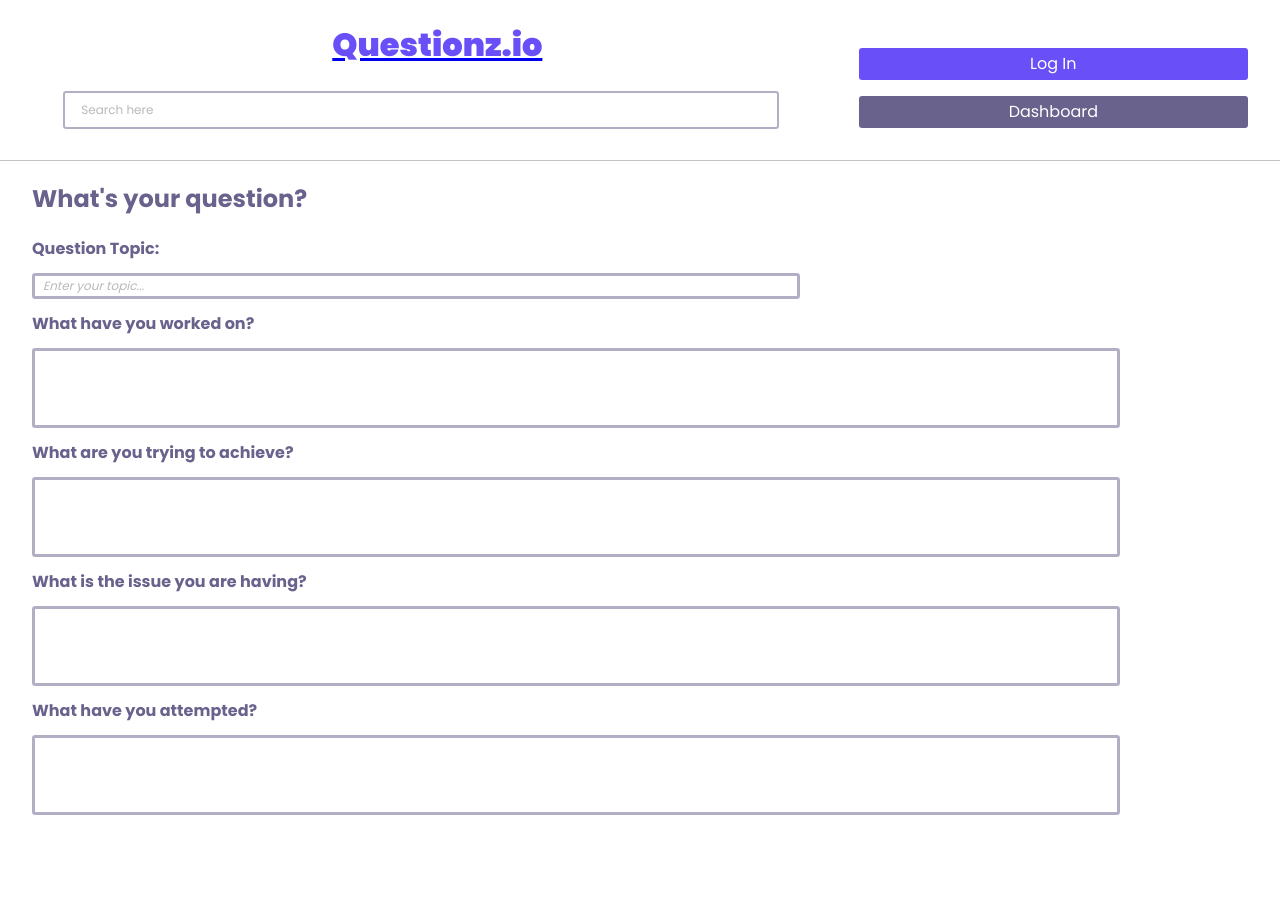
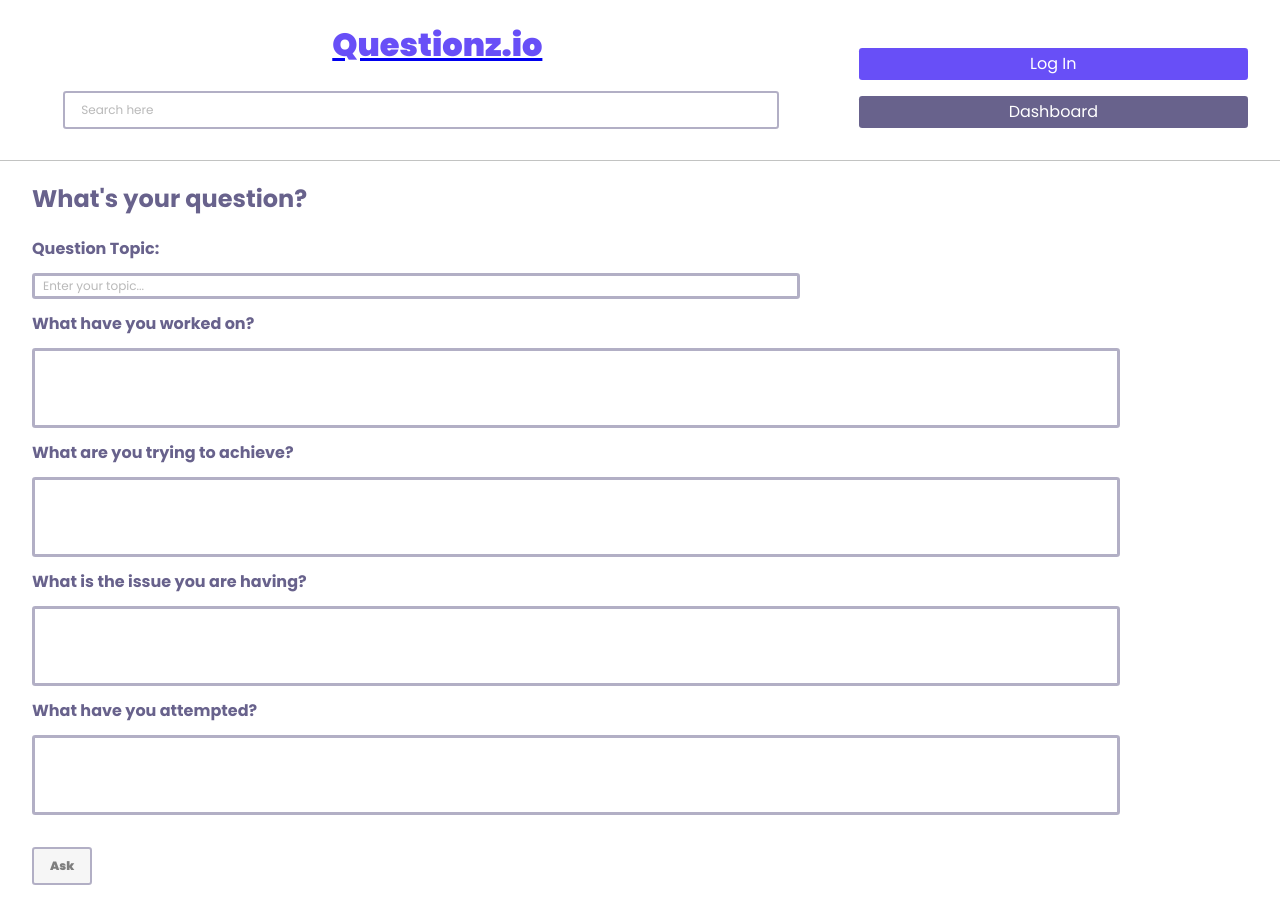
Before and after one commit to JaredS129/student-project--agile-dev-ops--aws-backend, a React (Create React App) app: page /askQuestion in a window 1280 px wide. Before the commit the page ends 827 px from the top, so only its background shows below. Built offline with nearby package versions, Linux system fonts and the light colour scheme.

Commit message:
Created ask question button in AskQuestion.js

```diff
--- a/src/components/askquestion/AskQuestion.css
+++ b/src/components/askquestion/AskQuestion.css
@@ -38,3 +38,19 @@
     padding-left: 0.5rem;
     margin: 0.75rem 2rem;
   }
+
+  .button-format {
+        display: block;
+        width: fit-content;
+        font-weight: 900;
+        color: black;
+        border-color: #68628c !important;
+        opacity: 0.5;
+        border: 0.15rem solid;
+        border-radius: 0.2rem;
+        font-size: 0.75rem;
+        padding: 0.5rem 1rem;
+        margin-top: 2rem;
+        margin-left: 2rem;
+        margin-bottom: 2rem;
+  }
--- a/src/components/askquestion/AskQuestion.js
+++ b/src/components/askquestion/AskQuestion.js
@@ -16,7 +16,9 @@
     <div>
       <h2 className="h2-format">What's your question?</h2>
       <form>
-        <label className="label-format" htmlFor="topic">Question Topic:</label>
+        <label className="label-format" htmlFor="topic">
+          Question Topic:
+        </label>
         <div>
           <input
             className="topic-format"
@@ -40,7 +42,10 @@
             onChange={(e) => setWorkOn(e.target.value)}
           />
         </div>
-        <label className="label-format" htmlFor="What are you trying to achieve?">
+        <label
+          className="label-format"
+          htmlFor="What are you trying to achieve?"
+        >
           What are you trying to achieve?
         </label>
         <div>
@@ -53,7 +58,10 @@
             onChange={(e) => setTryAchieve(e.target.value)}
           />
         </div>
-        <label className="label-format" htmlFor="What is the issue you are having?">
+        <label
+          className="label-format"
+          htmlFor="What is the issue you are having?"
+        >
           What is the issue you are having?
         </label>
         <div>
@@ -80,6 +88,7 @@
           />
         </div>
       </form>
+      <button className="button-format">Ask</button>
     </div>
   );
 };
--- a/src/components/questionlist/Question.css
+++ b/src/components/questionlist/Question.css
@@ -52,7 +52,7 @@
   grid-area: summary;
 }
 
-.topic-format {
+.topic-layout {
   font-family: "Poppins";
   grid-area: topic;
   font-style: italic
--- a/src/components/questionlist/Question.js
+++ b/src/components/questionlist/Question.js
@@ -15,7 +15,7 @@
         )}
       </p>
       <p className="summary-format">{summary}</p>
-      <p className="topic-format">{topic}</p>
+      <p className="topic-layout">{topic}</p>
     </li>
   );
 };
--- a/src/components/questionlist/QuestionList.css
+++ b/src/components/questionlist/QuestionList.css
@@ -9,7 +9,7 @@
   }
 
 .link-format {
-    display: grid;
+    display: block;
     width: fit-content;
     font-weight: 900;
     color: black;
```
